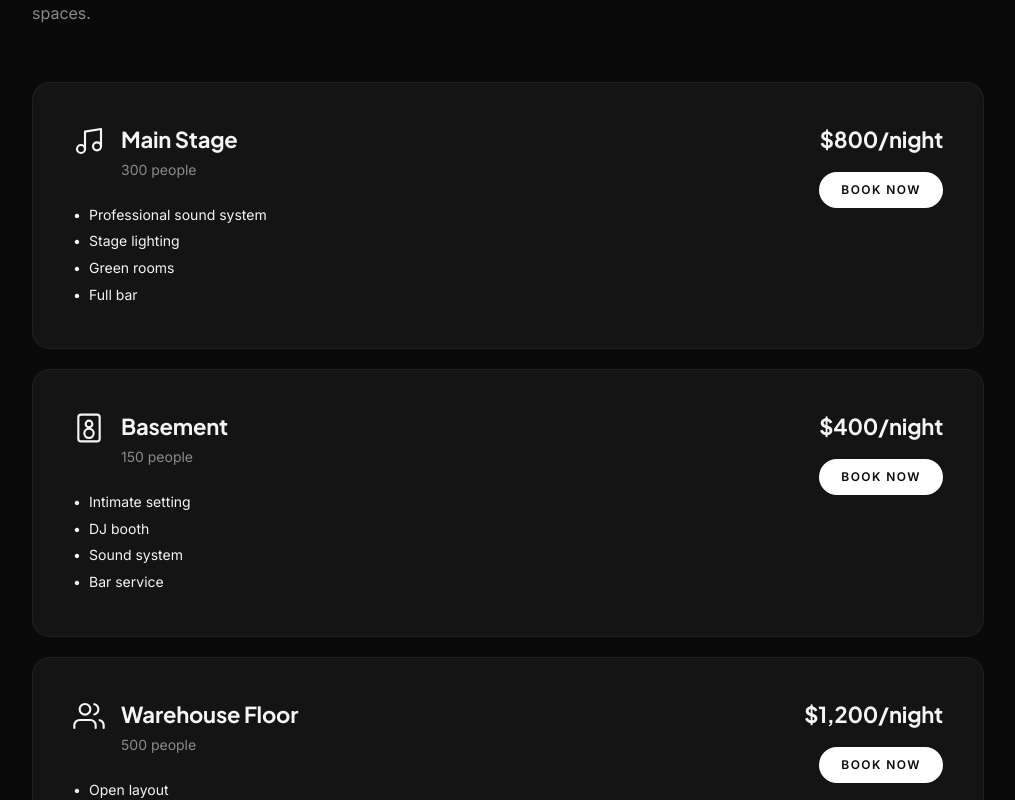
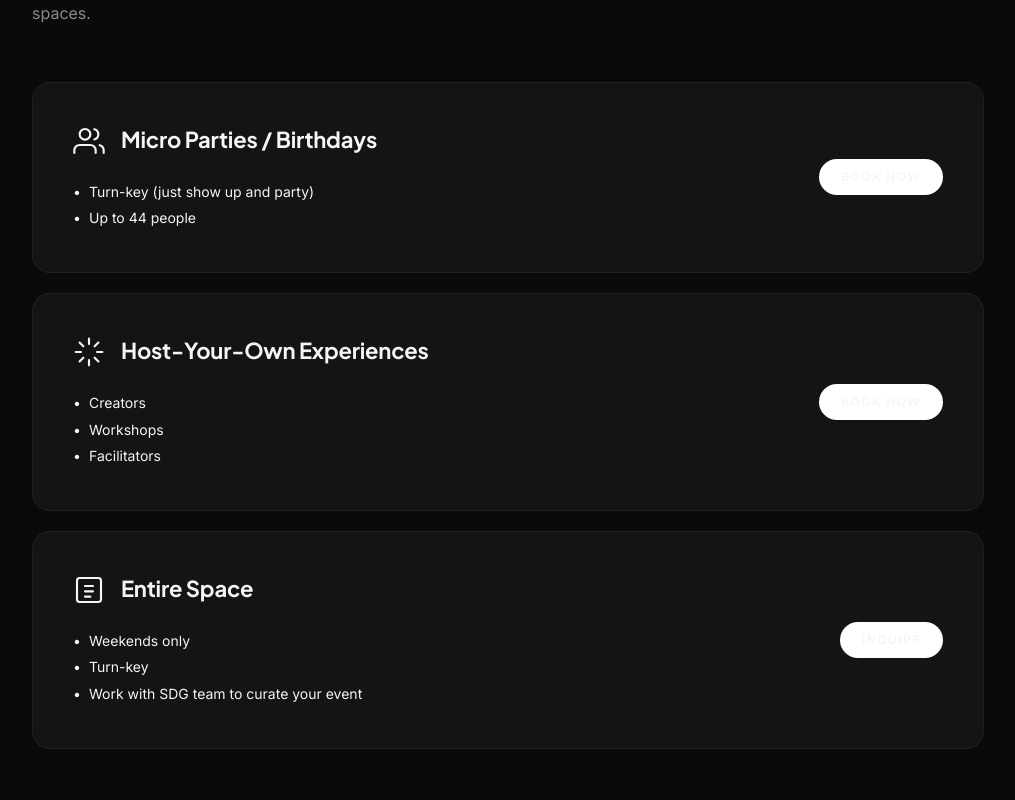
Before and after one commit to journalssound/stardust-garage-2.1, a Next.js app: page /venue-rental in a window 1280 px wide. Shown: the part 265-1065 px from the top of the page, without its empty margins (132-1147 px from the left). Built offline with nearby package versions, Linux system fonts and the light colour scheme.

Commit message:
Update venue rental with new options and included items

```diff
--- a/app/venue-rental/page.js
+++ b/app/venue-rental/page.js
@@ -1,24 +1,32 @@
 const venues = [
   {
-    name: 'Main Stage',
-    capacity: '300 people',
-    price: '$800/night',
-    icon: 'music',
-    features: ['Professional sound system', 'Stage lighting', 'Green rooms', 'Full bar'],
+    name: 'Micro Parties / Birthdays',
+    icon: 'users',
+    features: [
+      'Turn-key (just show up and party)',
+      'Up to 44 people',
+    ],
+    cta: { label: 'BOOK NOW', href: '#' },
   },
   {
-    name: 'Basement',
-    capacity: '150 people',
-    price: '$400/night',
-    icon: 'speaker',
-    features: ['Intimate setting', 'DJ booth', 'Sound system', 'Bar service'],
+    name: 'Host-Your-Own Experiences',
+    icon: 'spark',
+    features: [
+      'Creators',
+      'Workshops',
+      'Facilitators',
+    ],
+    cta: { label: 'BOOK NOW', href: '#' },
   },
   {
-    name: 'Warehouse Floor',
-    capacity: '500 people',
-    price: '$1,200/night',
-    icon: 'users',
-    features: ['Open layout', 'Industrial aesthetic', 'Full production support', 'Multiple bars'],
+    name: 'Entire Space',
+    icon: 'building',
+    features: [
+      'Weekends only',
+      'Turn-key',
+      'Work with SDG team to curate your event',
+    ],
+    cta: { label: 'INQUIRE', href: '/inquire' },
   },
 ];
 
@@ -34,30 +42,36 @@ function VenueIcon({ name }) {
     strokeLinejoin: 'round',
     style: { flexShrink: 0, marginTop: 2 },
   };
-  if (name === 'music') {
+  if (name === 'users') {
     return (
       <svg {...common}>
-        <path d="M9 18V5l12-2v13" />
-        <circle cx="6" cy="18" r="3" />
-        <circle cx="18" cy="16" r="3" />
+        <path d="M17 21v-2a4 4 0 0 0-4-4H5a4 4 0 0 0-4 4v2" />
+        <circle cx="9" cy="7" r="4" />
+        <path d="M23 21v-2a4 4 0 0 0-3-3.87" />
+        <path d="M16 3.13a4 4 0 0 1 0 7.75" />
       </svg>
     );
   }
-  if (name === 'speaker') {
+  if (name === 'spark') {
     return (
       <svg {...common}>
-        <rect x="4" y="2" width="16" height="20" rx="2" />
-        <circle cx="12" cy="9" r="2.5" />
-        <circle cx="12" cy="16" r="3.5" />
+        <path d="M12 2v4" />
+        <path d="M12 18v4" />
+        <path d="m4.93 4.93 2.83 2.83" />
+        <path d="m16.24 16.24 2.83 2.83" />
+        <path d="M2 12h4" />
+        <path d="M18 12h4" />
+        <path d="m4.93 19.07 2.83-2.83" />
+        <path d="m16.24 7.76 2.83-2.83" />
       </svg>
     );
   }
   return (
     <svg {...common}>
-      <path d="M17 21v-2a4 4 0 0 0-4-4H5a4 4 0 0 0-4 4v2" />
-      <circle cx="9" cy="7" r="4" />
-      <path d="M23 21v-2a4 4 0 0 0-3-3.87" />
-      <path d="M16 3.13a4 4 0 0 1 0 7.75" />
+      <rect x="3" y="3" width="18" height="18" rx="2" />
+      <path d="M9 9h6" />
+      <path d="M9 13h6" />
+      <path d="M9 17h4" />
     </svg>
   );
 }
@@ -82,11 +96,8 @@ export default function VenueRentalPage() {
             <div>
               <div className="flex items-start gap-4 mb-[22px]">
                 <VenueIcon name={venue.icon} />
-                <div>
-                  <div className="text-[22px] font-bold -tracking-[0.01em] mb-1" style={{ fontFamily: "'Plus Jakarta Sans', sans-serif" }}>
-                    {venue.name}
-                  </div>
-                  <div className="text-sm" style={{ color: '#8a8a8a' }}>{venue.capacity}</div>
+                <div className="text-[22px] font-bold -tracking-[0.01em]" style={{ fontFamily: "'Plus Jakarta Sans', sans-serif" }}>
+                  {venue.name}
                 </div>
               </div>
               <ul className="list-none">
@@ -98,13 +109,13 @@ export default function VenueRentalPage() {
                 ))}
               </ul>
             </div>
-            <div className="flex flex-col items-end gap-4 text-right">
-              <div className="text-[22px] font-bold -tracking-[0.01em] whitespace-nowrap" style={{ fontFamily: "'Plus Jakarta Sans', sans-serif" }}>
-                {venue.price}
-              </div>
-              <button className="bg-white text-[#0a0a0a] px-[22px] py-2.5 rounded-full text-xs font-semibold tracking-[0.12em] hover:bg-gray-200 transition-all hover:-translate-y-0.5">
-                BOOK NOW
-              </button>
+            <div className="flex flex-col items-end justify-center">
+              <a
+                href={venue.cta.href}
+                className="bg-white text-[#0a0a0a] px-[22px] py-2.5 rounded-full text-xs font-semibold tracking-[0.12em] hover:bg-gray-200 transition-all hover:-translate-y-0.5 whitespace-nowrap"
+              >
+                {venue.cta.label}
+              </a>
             </div>
           </div>
         ))}
@@ -123,10 +134,11 @@ export default function VenueRentalPage() {
               Equipment &amp; Staff
             </h3>
             <ul className="list-none text-sm leading-[2]" style={{ color: '#8a8a8a' }}>
-              <li>Sound engineer on-site</li>
-              <li>Lighting technician</li>
-              <li>Security personnel</li>
-              <li>Bar staff (if alcohol service)</li>
+              <li>4-point L-Acoustics Sound System</li>
+              <li>3 CDJ-3000s</li>
+              <li>V10 Mixer</li>
+              <li>Security personnel (if required)</li>
+              <li>Bar staff</li>
             </ul>
           </div>
           <div>
@@ -137,7 +149,6 @@ export default function VenueRentalPage() {
               <li>Setup and breakdown assistance</li>
               <li>Coat check service</li>
               <li>Ticket scanning system</li>
-              <li>Social media promotion</li>
             </ul>
           </div>
         </div>
```
